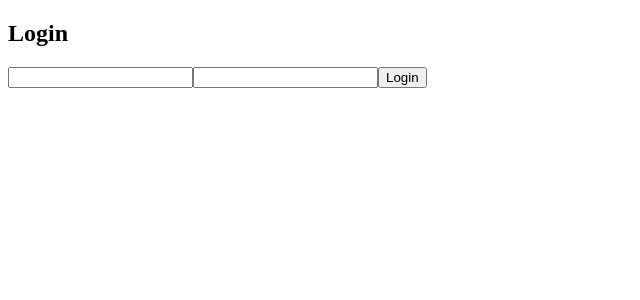
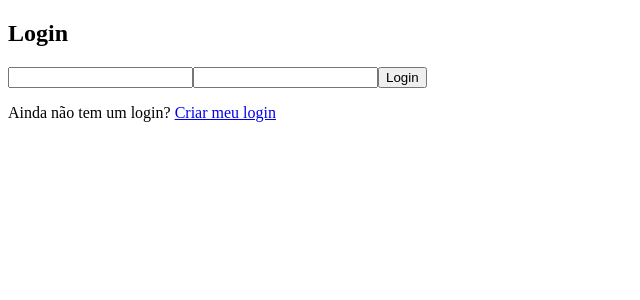
Before and after one commit to Ramom-Gomes/Fitness, a React (Vite) app: page / in a window 1280 px wide. Shown: the top 300 px of the page, without its empty margins (0-640 px from the left). Built offline with nearby package versions, Linux system fonts and the light colour scheme.

Commit message:
encaminhar login para registro

```diff
--- a/src/components/login.jsx
+++ b/src/components/login.jsx
@@ -1,4 +1,6 @@
 import React, { useState } from "react";
+import { Link } from "react-router-dom"; // Importe o componente Link
+
 
 function LoginPage({ registerUser }) {
   const [email, setEmail] = useState("");
@@ -14,6 +16,9 @@ function LoginPage({ registerUser }) {
       <input type="email" value={email} onChange={(e) => setEmail(e.target.value)} />
       <input type="password" value={password} onChange={(e) => setPassword(e.target.value)} />
       <button onClick={handleLogin}>Login</button>
+      <p>
+        Ainda não tem um login? <Link to="/registro">Criar meu login</Link>
+      </p>
     </div>
   );
 }
```
